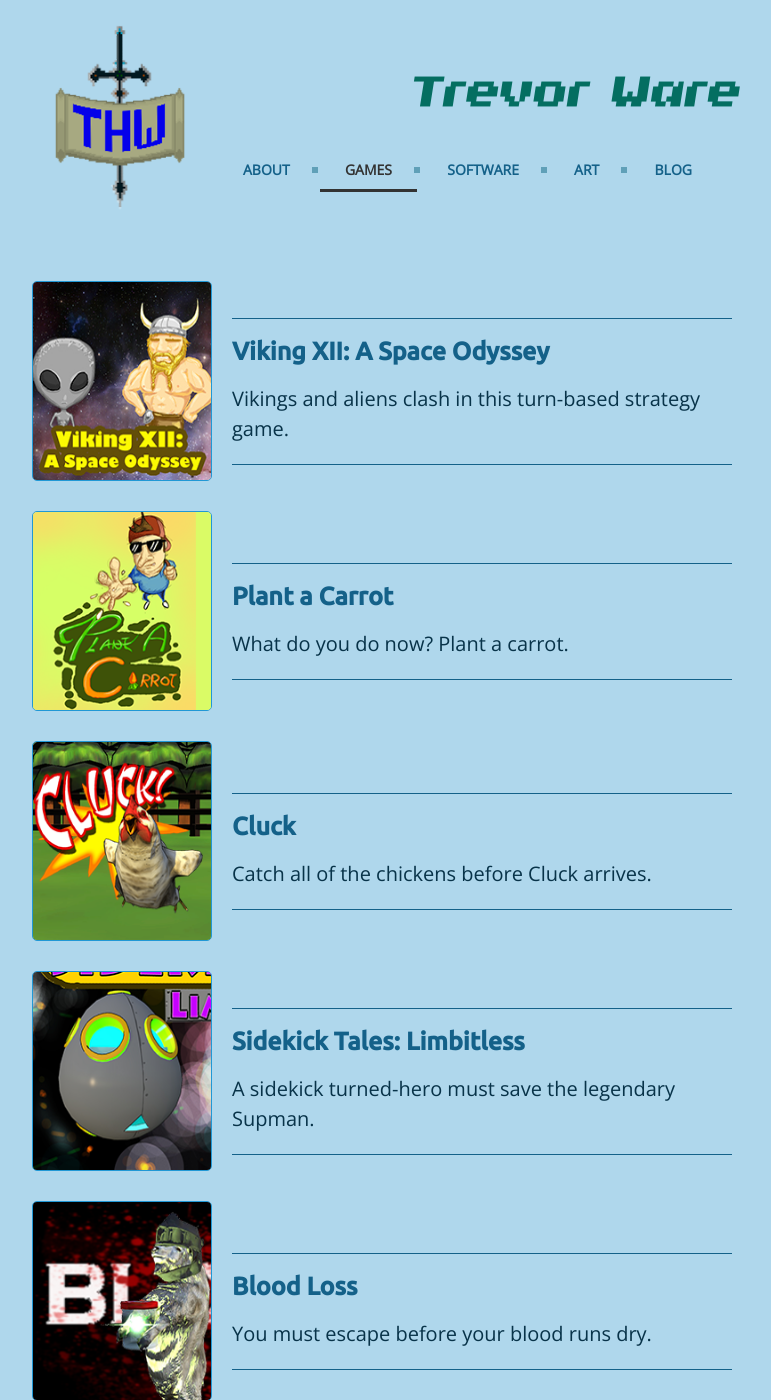
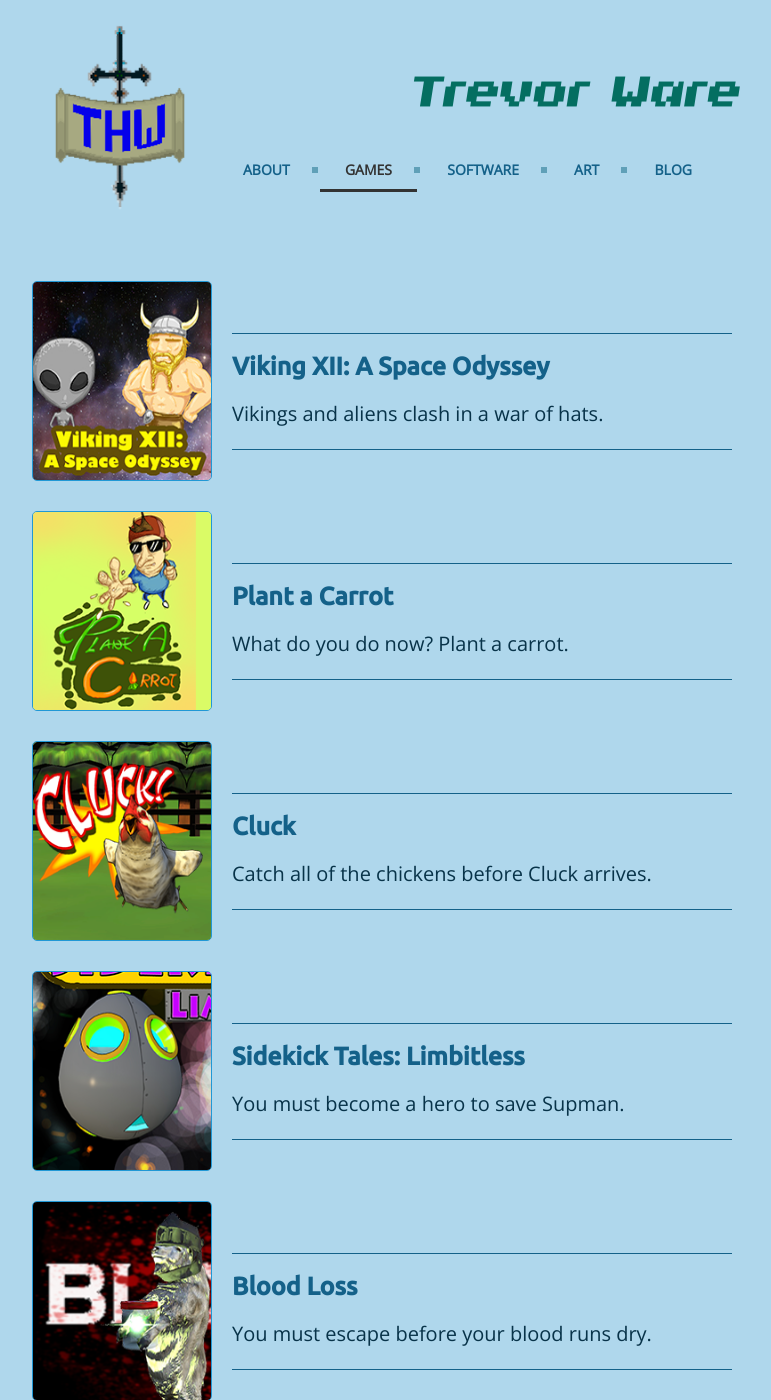
Before and after one commit to twarrre/twarrre.github.io, a Jekyll site: the page built from games.md, in a window 1280 px wide and 1400 px high. Shown: the whole window, without its empty margins (258-1029 px from the left). Built offline with Jekyll 4.4.1, drawn with Linux system fonts in a browser that asks for light colours.

Commit message:
Shortened more taglines.

```diff
--- a/games/_posts/2014-06-30-sidekicktales.md
+++ b/games/_posts/2014-06-30-sidekicktales.md
@@ -2,11 +2,11 @@
 layout: game
 title: "Sidekick Tales: Limbitless"
 image: /assets/sidekick/sidekick_banner_small.png
-desc: "A sidekick turned-hero must save the legendary Supman."
+desc: "You must become a hero to save Supman."
 tag: Games
 gallery: sidekickGallery
 ---
-You are the sidekick of the legendary Sup man, protector of the universe. But one day, Sup Man's arch enemies attack both of you and capture Sup Man. They split him into parts that they hid all over the world. Luckily you were able to save one of his parts in your escape, however you lost all of you limbs in the process. Now it is up to you to become the hero and find Sup Man's parts in order to bring peace back to the universe. But how will you do this without any limbs? Fortunately you can borrow some limbs from the local wildlife!
+You are the sidekick of the legendary Supman, protector of the universe. But one day, Sup Man's arch enemies attack both of you and capture Sup Man. They split him into parts that they hid all over the world. Luckily you were able to save one of his parts in your escape, however you lost all of you limbs in the process. Now it is up to you to become the hero and find Sup Man's parts in order to bring peace back to the universe. But how will you do this without any limbs? Fortunately you can borrow some limbs from the local wildlife!
 
 <div class="video">
 	<iframe src="//www.youtube.com/embed/aiNcoj9zleA" frameborder="0" allowfullscreen="1"></iframe>
--- a/games/_posts/2015-04-09-viking_twelve.md
+++ b/games/_posts/2015-04-09-viking_twelve.md
@@ -2,7 +2,7 @@
 layout: game
 title: "Viking XII: A Space Odyssey"
 image: /assets/viking_twelve/viking_banner_small.png
-desc: "Vikings and aliens clash in this turn-based strategy game."
+desc: "Vikings and aliens clash in a war of hats."
 tag: Games
 gallery: vikingGallery
 ---
```
